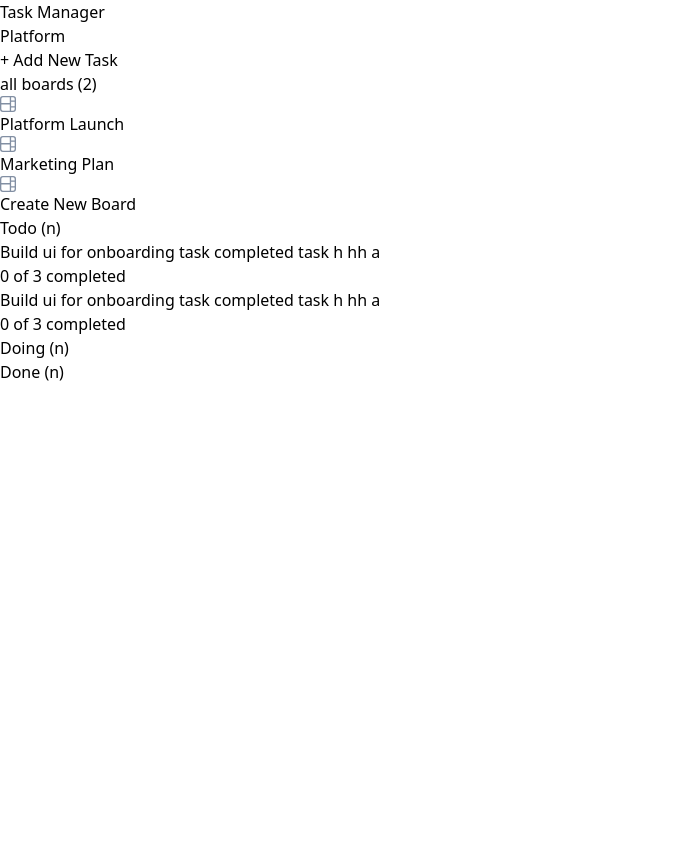
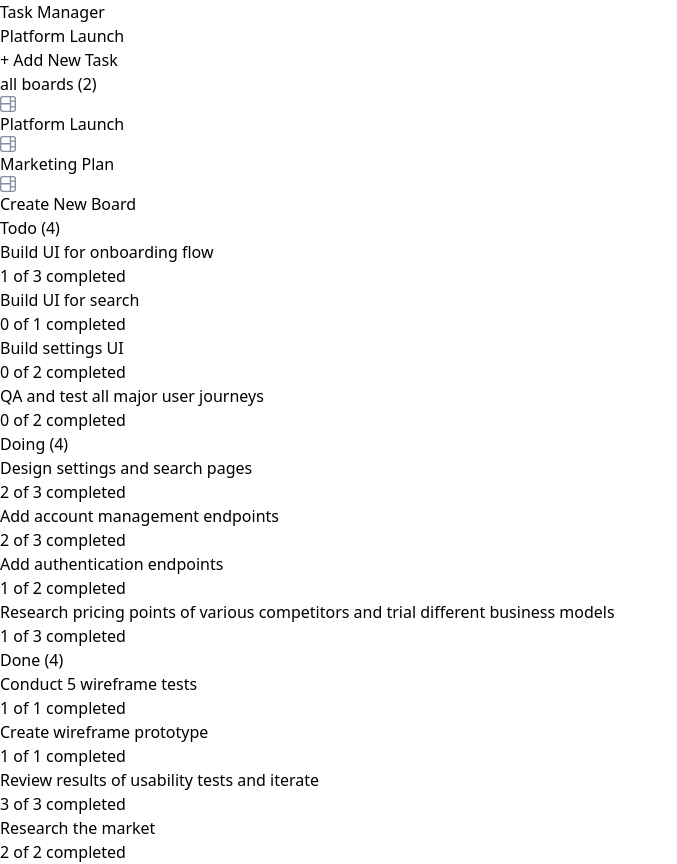
Before and after one commit to Amanjot-001/task-manager, a React (Vite) app: page / in a window 1280 px wide. Shown: the whole page, without its empty margins (0-677 px from the left). Before the commit the page ends 800 px from the top, so only its background shows below. Built offline with nearby package versions, Linux system fonts and the light colour scheme.

Commit message:
more redux implementation

```diff
--- a/src/components/Card.jsx
+++ b/src/components/Card.jsx
@@ -1,74 +1,43 @@
 import { useState, useRef } from "react";
+import PropTypes from "prop-types";
 
-const Card = () => {
-    const [isExpanded, setIsExpanded] = useState(false);
-    const cardRef = useRef(null);
+const Card = ({ title, subtasks }) => {
+    // const [isExpanded, setIsExpanded] = useState(false);
+    // const cardRef = useRef(null);
 
-    const handleCardExpand = (e) => {
-        if (cardRef.current && cardRef.current.contains(e.target)) {
-            return;
-        }
-        setIsExpanded(prev => !prev);
-    }
+    // const handleCardExpand = (e) => {
+    //     if (cardRef.current && cardRef.current.contains(e.target)) {
+    //         return;
+    //     }
+    //     setIsExpanded(prev => !prev);
+    // }
+    const completedSubtasks = subtasks.filter((subtask) => subtask.isCompleted);
 
     return (
         <>
-            {isExpanded &&
-                <div
-                    className='fixed z-10 flex justify-center items-center inset-0 w-full h-full bg-[#00000043] max-w-1/2'
-                    onClick={handleCardExpand}
-                >
-                    <div
-                        className='flex flex-col justify-center items-center w-max h-max bg-white p-8 rounded-lg gap-4'
-                        ref={cardRef}
-                    >
-                        <div className='font-bold'>
-                            Build ui for onboarding task completed taks h hh a
-                        </div>
-
-                        {/* <label className='flex flex-col mt-4'>
-                            <p className="text-sm opacity-50 font-bold">Subtasks:</p>
-                            {subTasks.map((subtask, index) => (
-                                <div key={index} className="flex items-center mb-2 gap-2">
-                                    <input
-                                        type="text"
-                                        value={subtask.name}
-                                        onChange={(e) => handleSubtaskChange(index, e.target.value)}
-                                        placeholder={`Subtask ${index + 1}`}
-                                        className='p-2 border rounded-md text-sm'
-                                    />
-                                </div>
-                            ))}
-                        </label>
-
-                        <label className='flex flex-col mt-4'>
-                            <p className="text-sm opacity-50 font-bold">Current Status:</p>
-                            <select
-                                value={currentStatus}
-                                onChange={(e) => setCurrentStatus(e.target.value)}
-                                className='p-2 border rounded-md text-sm'
-                            >
-                                <option value="todo">Todo</option>
-                                <option value="doing">Doing</option>
-                                <option value="done">Done</option>
-                            </select>
-                        </label> */}
-                    </div>
-                </div>
-            }
             <div className="card flex flex-col w-full p-4 rounded-md bg-white gap-2 shadow-md">
                 <div
                     className="heading font-bold cursor-pointer hover:text-[#635fc7]"
-                    onClick={handleCardExpand}
+                    // onClick={handleCardExpand}
                 >
-                    Build ui for onboarding task completed task h hh a
+                    {title}
                 </div>
                 <div className="subtasks text-sm opacity-50 font-bold">
-                    0 of 3 completed
+                    {completedSubtasks.length} of {subtasks.length} completed
                 </div>
             </div>
         </>
     )
 }
 
+Card.propTypes = {
+    title: PropTypes.string.isRequired,
+    subtasks: PropTypes.arrayOf(
+        PropTypes.shape({
+            title: PropTypes.string.isRequired,
+            isCompleted: PropTypes.bool.isRequired,
+        })
+    ).isRequired,
+};
+
 export default Card;
--- a/src/components/Display.jsx
+++ b/src/components/Display.jsx
@@ -1,33 +1,45 @@
+import { useSelector } from 'react-redux';
 import Card from "./Card";
 
 const Display = () => {
+    const activeBoardIndex = useSelector((state) => state.boards.findIndex((board) => board.isActive));
+    const activeBoardTasks = useSelector((state) => activeBoardIndex >= 0 ? state.boards[activeBoardIndex].tasks : []);
+    // console.log(activeBoardTasks)
+
     return (
         <div className="display grid grid-cols-3 w-3/4 bg-[#f4f7fd] grow m-4">
             <div className="todo flex flex-col grow items-start p-4 gap-4">
                 <div className="heading flex h-max items-center gap-2">
                     <div className="circle w-4 h-4 bg-[#a855f7] rounded-full"></div>
                     <div className="font-bold opacity-50 tracking-widest">
-                        Todo (n)
+                        Todo ({activeBoardTasks[0]?.Todo ? activeBoardTasks[0]?.Todo.length : 0})
                     </div>
                 </div>
-                <Card />
-                <Card />
+                {activeBoardTasks[0]?.Todo && activeBoardTasks[0]?.Todo.map((task, index) => (
+                    <Card key={index} title={task.title} subtasks={task.subtasks} />
+                ))}
             </div>
             <div className="doing flex flex-col grow items-start p-4 gap-4">
                 <div className="heading flex h-max items-center gap-2">
                     <div className="circle w-4 h-4 bg-[#22c55e] rounded-full"></div>
                     <div className="font-bold opacity-50 tracking-widest">
-                        Doing (n)
+                        Doing ({activeBoardTasks[1]?.Doing ? activeBoardTasks[1]?.Doing.length : 0})
                     </div>
                 </div>
+                {activeBoardTasks[1]?.Doing && activeBoardTasks[1]?.Doing.map((task, index) => (
+                    <Card key={index} title={task.title} subtasks={task.subtasks} />
+                ))}
             </div>
             <div className="done flex flex-col grow items-start p-4 gap-4">
                 <div className="heading flex h-max items-center gap-2">
                     <div className="circle w-4 h-4 bg-[#f97316] rounded-full"></div>
                     <div className="font-bold opacity-50 tracking-widest">
-                        Done (n)
+                        Done ({activeBoardTasks[2]?.Done ? activeBoardTasks[2]?.Done.length : 0})
                     </div>
                 </div>
+                {activeBoardTasks[2]?.Done && activeBoardTasks[2]?.Done.map((task, index) => (
+                    <Card key={index} title={task.title} subtasks={task.subtasks} />
+                ))}
             </div>
         </div>
     )
--- a/src/components/Header.jsx
+++ b/src/components/Header.jsx
@@ -7,11 +7,15 @@ import deleteLogo from '../assets/images/icon-cross.svg';
 const Header = () => {
     const [createTask, setCreateTask] = useState(false);
     const [newTaskName, setNewTaskName] = useState('');
-    const [subTasks, setSubTasks] = useState([{ name: '', completed: false }]);
+    const [subTasks, setSubTasks] = useState([{ title: '', isCompleted: false }]);
     const [currentStatus, setCurrentStatus] = useState('todo');
 
     const taskRef = useRef(null);
     const dispatch = useDispatch();
+    const activeBoardIndex = useSelector((state) => state.boards.findIndex((board) => board.isActive));
+    const activeBoardName = useSelector((state) => {
+        return activeBoardIndex >= 0 ? state.boards[activeBoardIndex].name : "";
+    });
 
     const handleCreateTask = (e) => {
         if (taskRef.current && taskRef.current.contains(e.target)) {
@@ -20,15 +24,28 @@ const Header = () => {
         setCreateTask(prev => !prev);
     }
 
-    const handleSubmit = (e) => { }
+    const handleSubmit = (e) => {
+        e.preventDefault();
+        console.log(activeBoardIndex)
+        console.log(newTaskName)
+        console.log(subTasks)
+        console.log(currentStatus)
+
+        dispatch(addTask({ boardIndex: activeBoardIndex, title: newTaskName, status: currentStatus, subtasks: subTasks }));
+
+        setNewTaskName('');
+        setSubTasks([{ title: '', isCompleted: false }]);
+        setCurrentStatus('todo');
+        setCreateTask(false);
+    };
 
     const handleAddSubtask = () => {
-        setSubTasks([...subTasks, { name: '', completed: false }]);
+        setSubTasks([...subTasks, { title: '', isCompleted: false }]);
     }
 
     const handleSubtaskChange = (index, value) => {
         const updatedSubtasks = [...subTasks];
-        updatedSubtasks[index].name = value;
+        updatedSubtasks[index].title = value;
         setSubTasks(updatedSubtasks);
     }
 
@@ -99,9 +116,9 @@ const Header = () => {
                                     onChange={(e) => setCurrentStatus(e.target.value)}
                                     className='p-2 border rounded-md text-sm'
                                 >
-                                    <option value="todo">Todo</option>
-                                    <option value="doing">Doing</option>
-                                    <option value="done">Done</option>
+                                    <option value="Todo">Todo</option>
+                                    <option value="Doing">Doing</option>
+                                    <option value="Done">Done</option>
                                 </select>
                             </label>
 
@@ -120,7 +137,7 @@ const Header = () => {
                     Task Manager
                 </div>
                 <div className="board-name font-bold">
-                    Platform
+                    {activeBoardName}
                 </div>
                 <div
                     className="add-task bg-sky-600 text-white p-2 rounded-3xl cursor-pointer"
--- a/src/data.json
+++ b/src/data.json
@@ -3,7 +3,9 @@
         {
             "name": "Platform Launch",
             "isActive": true,
-            "todo": [
+            "tasks": [
+                {
+                    "Todo": [
                         {
                             "title": "Build UI for onboarding flow",
                             "subtasks": [
@@ -56,8 +58,10 @@
                                 }
                             ]
                         }
-            ],
-            "doing": [
+                    ]
+                },
+                {
+                    "Doing": [
                         {
                             "title": "Design settings and search pages",
                             "subtasks": [
@@ -93,36 +97,6 @@
                             ]
                         },
                         {
-                    "title": "Design onboarding flow",
-                    "subtasks": [
-                        {
-                            "title": "Sign up page",
-                            "isCompleted": true
-                        },
-                        {
-                            "title": "Sign in page",
-                            "isCompleted": false
-                        },
-                        {
-                            "title": "Welcome page",
-                            "isCompleted": false
-                        }
-                    ]
-                },
-                {
-                    "title": "Add search enpoints",
-                    "subtasks": [
-                        {
-                            "title": "Add search endpoint",
-                            "isCompleted": true
-                        },
-                        {
-                            "title": "Define search filters",
-                            "isCompleted": false
-                        }
-                    ]
-                },
-                {
                             "title": "Add authentication endpoints",
                             "subtasks": [
                                 {
@@ -152,8 +126,10 @@
                                 }
                             ]
                         }
-            ],
-            "done": [
+                    ]
+                },
+                {
+                    "Done": [
                         {
                             "title": "Conduct 5 wireframe tests",
                             "subtasks": [
@@ -190,41 +166,6 @@
                             ]
                         },
                         {
-                    "title": "Create paper prototypes and conduct 10 usability tests with potential customers",
-                    "subtasks": [
-                        {
-                            "title": "Create paper prototypes for version one",
-                            "isCompleted": true
-                        },
-                        {
-                            "title": "Complete 10 usability tests",
-                            "isCompleted": true
-                        }
-                    ]
-                },
-                {
-                    "title": "Market discovery",
-                    "subtasks": [
-                        {
-                            "title": "Interview 10 prospective customers",
-                            "isCompleted": true
-                        }
-                    ]
-                },
-                {
-                    "title": "Competitor analysis",
-                    "subtasks": [
-                        {
-                            "title": "Find direct and indirect competitors",
-                            "isCompleted": true
-                        },
-                        {
-                            "title": "SWOT analysis for each competitor",
-                            "isCompleted": true
-                        }
-                    ]
-                },
-                {
                             "title": "Research the market",
                             "subtasks": [
                                 {
@@ -238,11 +179,86 @@
                             ]
                         }
                     ]
+                }
+            ]
         },
         {
             "name": "Marketing Plan",
             "isActive": false,
-            "todo": [
+            "tasks": [
+                {
+                    "Todo": [
+                        {
+                            "title": "Write launch article to publish on multiple channels",
+                            "subtasks": [
+                                {
+                                    "title": "Write article",
+                                    "isCompleted": false
+                                },
+                                {
+                                    "title": "Publish on LinkedIn",
+                                    "isCompleted": false
+                                },
+                                {
+                                    "title": "Publish on Inndie Hackers",
+                                    "isCompleted": false
+                                },
+                                {
+                                    "title": "Publish on Medium",
+                                    "isCompleted": false
+                                }
+                            ]
+                        },
+                        {
+                            "title": "Share on Show HN",
+                            "subtasks": [
+                                {
+                                    "title": "Draft out HN post",
+                                    "isCompleted": false
+                                },
+                                {
+                                    "title": "Get feedback and refine",
+                                    "isCompleted": true
+                                },
+                                {
+                                    "title": "Publish post",
+                                    "isCompleted": false
+                                }
+                            ]
+                        },
+                        {
+                            "title": "Plan Product Hunt launch",
+                            "subtasks": [
+                                {
+                                    "title": "Find hunter",
+                                    "isCompleted": false
+                                },
+                                {
+                                    "title": "Gather assets",
+                                    "isCompleted": false
+                                },
+                                {
+                                    "title": "Draft product page",
+                                    "isCompleted": false
+                                },
+                                {
+                                    "title": "Notify customers",
+                                    "isCompleted": false
+                                },
+                                {
+                                    "title": "Notify network",
+                                    "isCompleted": false
+                                },
+                                {
+                                    "title": "Launch!",
+                                    "isCompleted": false
+                                }
+                            ]
+                        }
+                    ]
+                },
+                {
+                    "Doing": [
                         {
                             "title": "Write launch article to publish on multiple channels",
                             "subtasks": [
@@ -310,77 +326,10 @@
                                 }
                             ]
                         }
-            ],
-            "doing": [
-                {
-                    "title": "Write launch article to publish on multiple channels",
-                    "subtasks": [
-                        {
-                            "title": "Write article",
-                            "isCompleted": false
-                        },
-                        {
-                            "title": "Publish on LinkedIn",
-                            "isCompleted": false
-                        },
-                        {
-                            "title": "Publish on Inndie Hackers",
-                            "isCompleted": false
-                        },
-                        {
-                            "title": "Publish on Medium",
-                            "isCompleted": false
-                        }
                     ]
                 },
                 {
-                    "title": "Share on Show HN",
-                    "subtasks": [
-                        {
-                            "title": "Draft out HN post",
-                            "isCompleted": false
-                        },
-                        {
-                            "title": "Get feedback and refine",
-                            "isCompleted": false
-                        },
-                        {
-                            "title": "Publish post",
-                            "isCompleted": false
-                        }
-                    ]
-                },
-                {
-                    "title": "Plan Product Hunt launch",
-                    "subtasks": [
-                        {
-                            "title": "Find hunter",
-                            "isCompleted": false
-                        },
-                        {
-                            "title": "Gather assets",
-                            "isCompleted": false
-                        },
-                        {
-                            "title": "Draft product page",
-                            "isCompleted": false
-                        },
-                        {
-                            "title": "Notify customers",
-                            "isCompleted": false
-                        },
-                        {
-                            "title": "Notify network",
-                            "isCompleted": false
-                        },
-                        {
-                            "title": "Launch!",
-                            "isCompleted": false
-                        }
-                    ]
-                }
-            ],
-            "done": [
+                    "Done": [
                         {
                             "title": "Write launch article to publish on multiple channels",
                             "subtasks": [
@@ -452,3 +401,5 @@
                 }
             ]
         }
+    ]
+}
--- a/src/redux/boardSlice.js
+++ b/src/redux/boardSlice.js
@@ -26,8 +26,10 @@ const boardSlice = createSlice({
             });
         },
         addTask: (state, action) => {
-            const { boardIndex, status, title, subtasks } = action.payload;
+            const { boardIndex, title, status, subtasks } = action.payload;
             const task = { title, subtasks };
+            console.log(status)
+            console.log(state[boardIndex].tasks[status])
             state[boardIndex].tasks[status].push(task);
         },
         setSubtaskCompleted: (state, action) => {
```
Also changed, not shown: 1 other file (tests, documents, lock files or other folders). Lines whose indentation alone changed are shown as unchanged.
